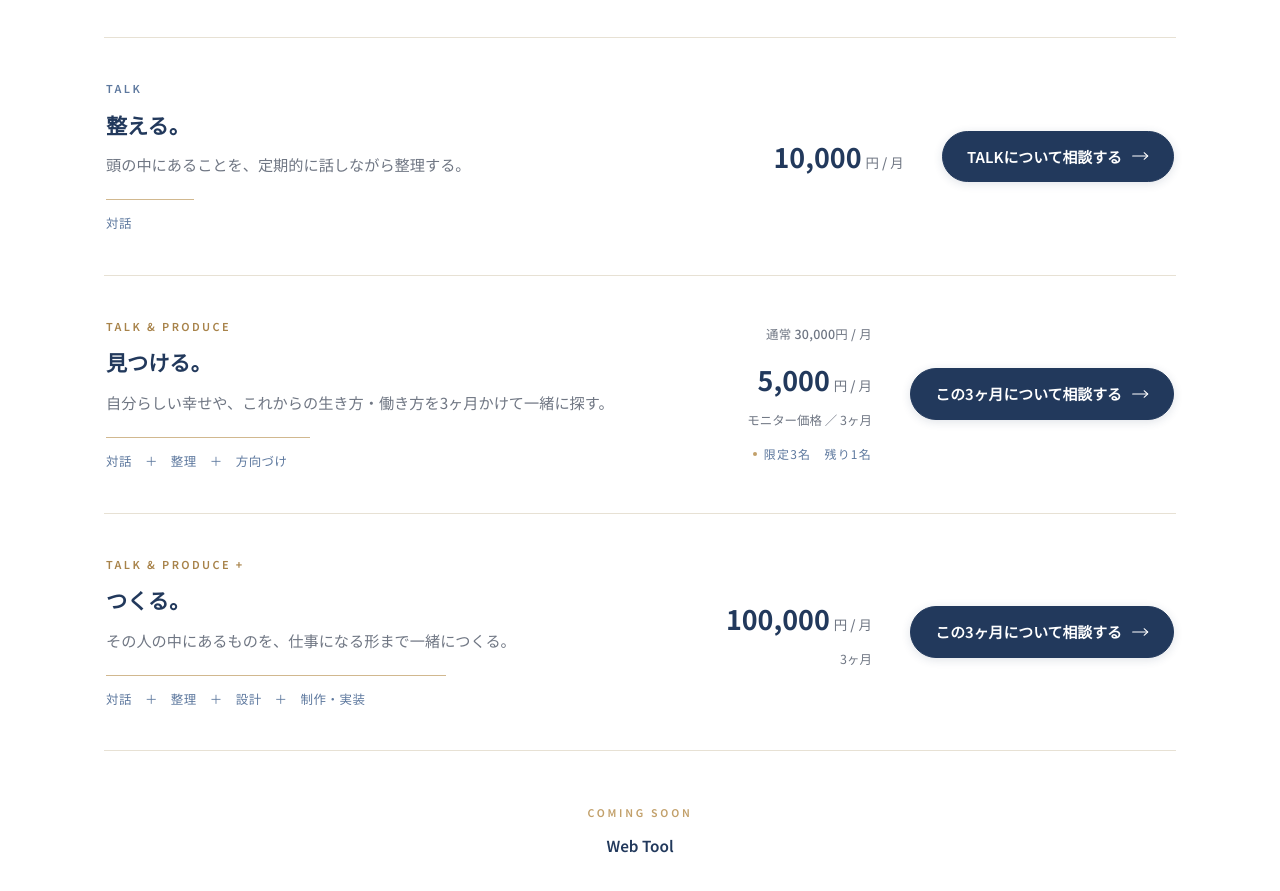
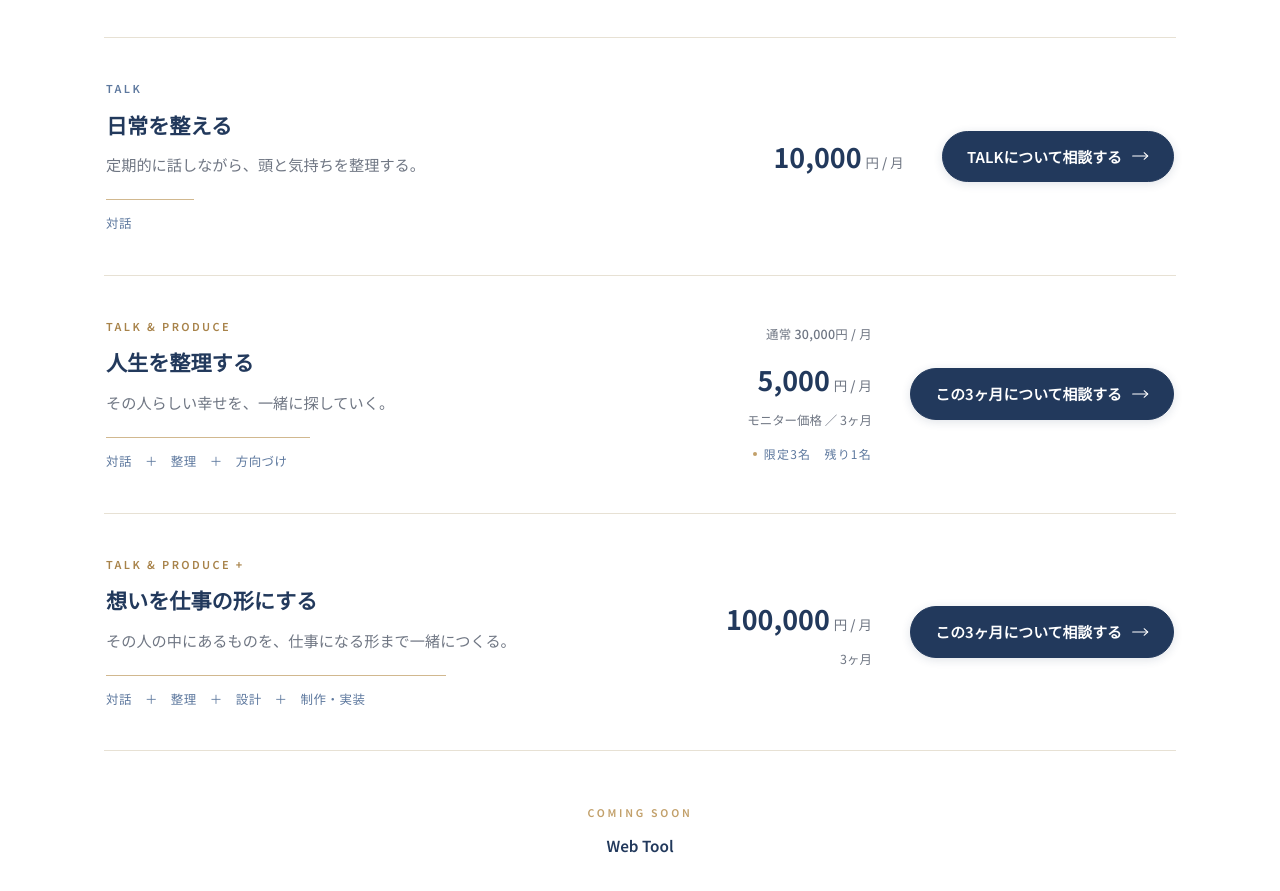
Before and after one commit to koushiroubusiness-ctrl/my-life-compass-lp, a plain HTML site: page index.html in a window 1280 px wide. Shown: the part 9804-10695 px from the top of the page. Drawn offline with Linux system fonts and the light colour scheme.

Commit message:
Update service plans and pricing modify

```diff
--- a/index.html
+++ b/index.html
@@ -497,8 +497,8 @@
           <li class="svc-row reveal">
             <div class="svc-main">
               <p class="svc-cat">TALK</p>
-              <h3 class="svc-name">整える。</h3>
-              <p class="svc-note">頭の中にあることを、定期的に話しながら整理する。</p>
+              <h3 class="svc-name">日常を整える</h3>
+              <p class="svc-note">定期的に話しながら、頭と気持ちを整理する。</p>
               <p class="svc-scope is-s1">対話</p>
             </div>
             <p class="svc-price">
@@ -510,8 +510,8 @@
           <li class="svc-row reveal">
             <div class="svc-main">
               <p class="svc-cat is-produce">TALK &amp; PRODUCE</p>
-              <h3 class="svc-name">見つける。</h3>
-              <p class="svc-note">自分らしい幸せや、これからの生き方・働き方を3ヶ月かけて一緒に探す。</p>
+              <h3 class="svc-name">人生を整理する</h3>
+              <p class="svc-note">その人らしい幸せを、一緒に探していく。</p>
               <p class="svc-scope is-s2">対話　＋　整理　＋　方向づけ</p>
             </div>
             <p class="svc-price">
@@ -526,7 +526,7 @@
           <li class="svc-row reveal">
             <div class="svc-main">
               <p class="svc-cat is-produce">TALK &amp; PRODUCE <span class="svc-plus">+</span></p>
-              <h3 class="svc-name">つくる。</h3>
+              <h3 class="svc-name">想いを仕事の形にする</h3>
               <p class="svc-note">その人の中にあるものを、仕事になる形まで一緒につくる。</p>
               <p class="svc-scope is-s3">対話　＋　整理　＋　設計　＋　制作・実装</p>
             </div>
```
